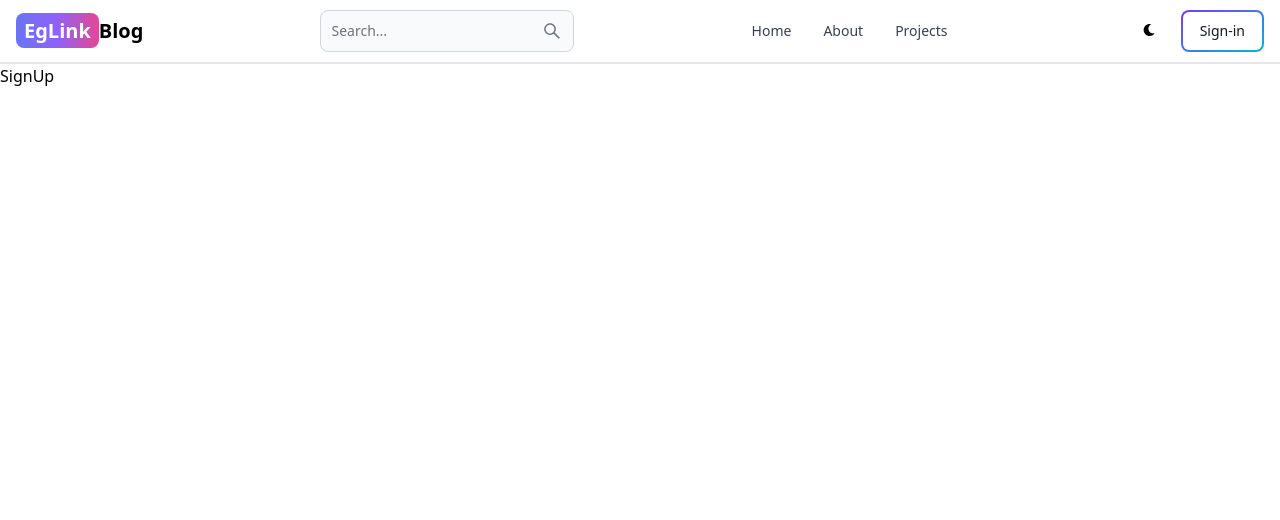
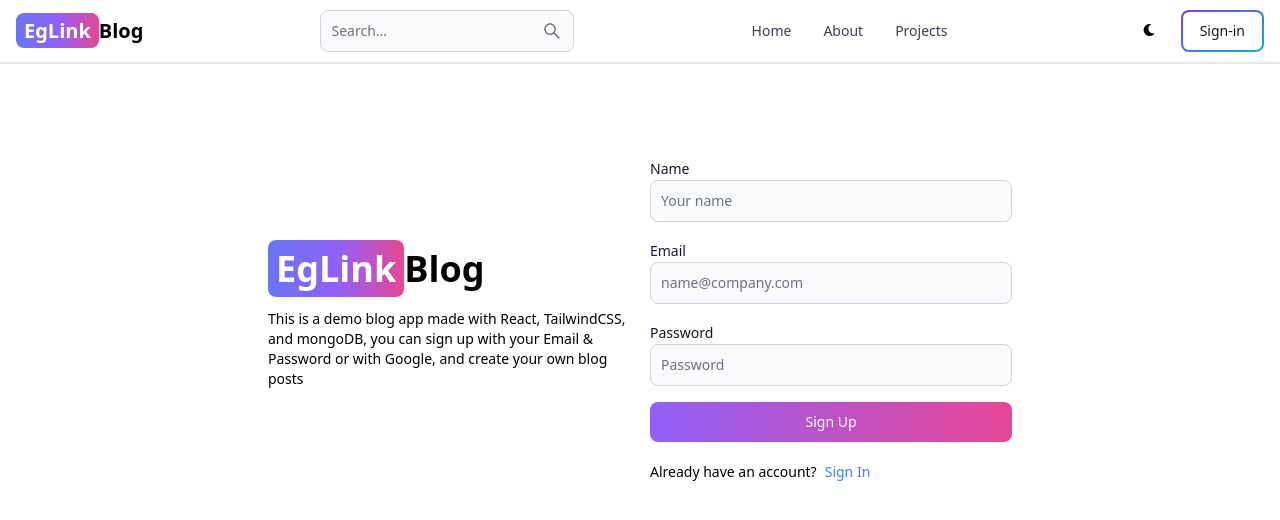
Before and after one commit to MostafaShahat2021/mern-blog, a React (Vite) app in the folder clinte/: page /sign-up in a window 1280 px wide. Shown: the top 520 px of the page. Built offline with nearby package versions, Linux system fonts and the light colour scheme.

Commit message:
Add Sign up page UI

```diff
--- a/clinte/src/pages/SignUp.jsx
+++ b/clinte/src/pages/SignUp.jsx
@@ -1,7 +1,66 @@
+import { Button, Label, TextInput } from 'flowbite-react';
+import { Link } from 'react-router-dom';
+
 function SignUp() {
   return (
-    <div>SignUp</div>
-  )
+    <div className="min-h-screen mt-20">
+      <div className="flex p-3 max-w-3xl mx-auto flex-col md:flex-row md:items-center gap-5">
+        {/* lift side */}
+        <div className="flex-1">
+          <Link to="/" className="font-bold dark:text-white text-4xl">
+            <span className="px-2 py-1 bg-gradient-to-r from-indigo-500 via-purple-500 to-pink-500 rounded-lg text-white">
+              EgLink
+            </span>
+            Blog
+          </Link>
+          <p className="text-sm mt-5">
+            This is a demo blog app made with React, TailwindCSS, and mongoDB,
+            you can sign up with your Email & Password or with Google, and
+            create your own blog posts
+          </p>
+        </div>
+
+        {/* right side */}
+        <div className="flex-1">
+          <form className='flex flex-col gap-4'>
+            <div>
+              <Label value="Name" />
+              <TextInput
+              type="text"
+              placeholder="Your name"
+              id='username'
+              />
+            </div>
+            <div>
+              <Label value="Email" />
+              <TextInput
+              type="text"
+              placeholder="name@company.com"
+              id='email'
+              />
+            </div>
+            <div>
+              <Label value="Password" />
+              <TextInput
+              type="text"
+              placeholder='Password'
+              id='password'
+              />
+            </div>
+            <Button gradientDuoTone='purpleToPink' className='w-full' type='submit'>
+              Sign Up
+            </Button>
+          </form>
+          <div className="flex gap-2 text-sm mt-5">
+            <span className="text-sm">Already have an account?</span>
+            <Link to="/sign-in" className="text-sm text-blue-500">
+              Sign In
+            </Link>
+          </div>
+        </div>
+      </div>
+    </div>
+  );
 }
 
-export default SignUp
+export default SignUp;
```
